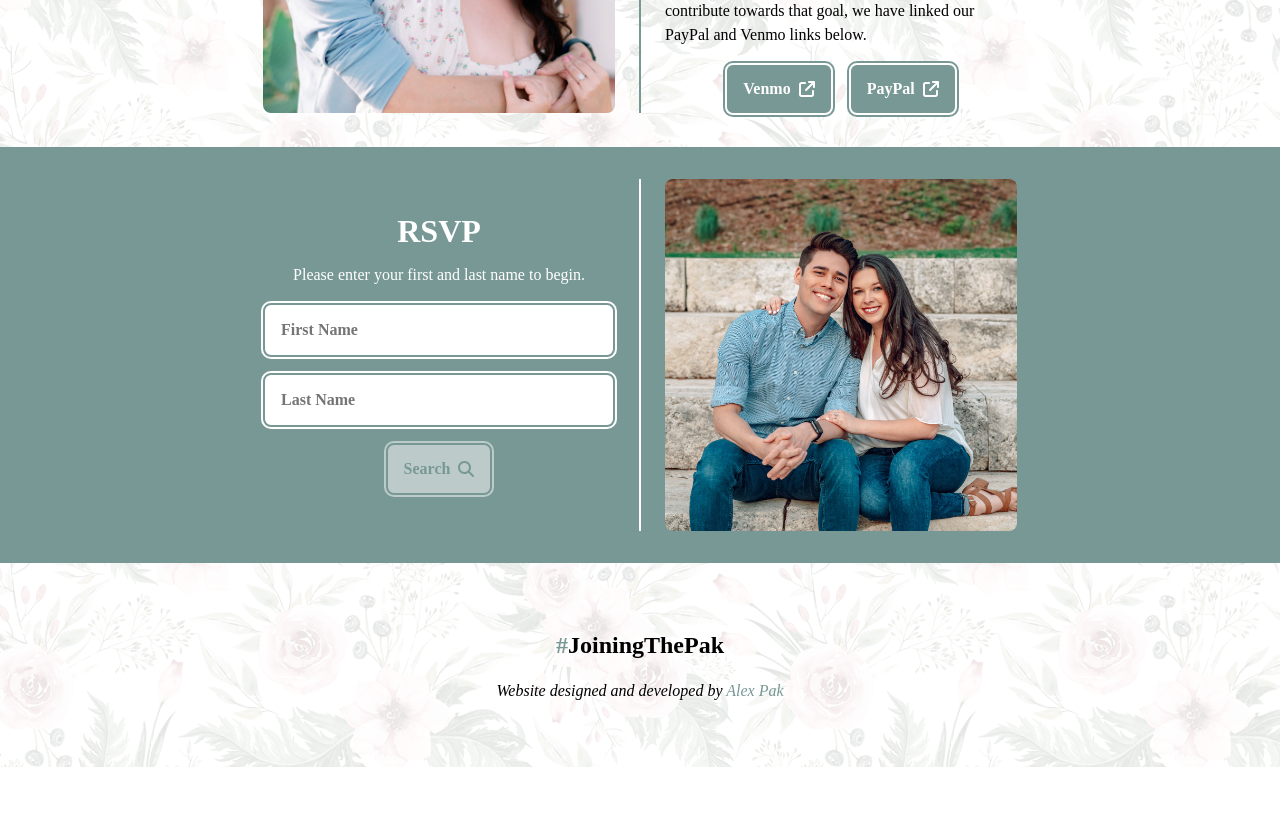
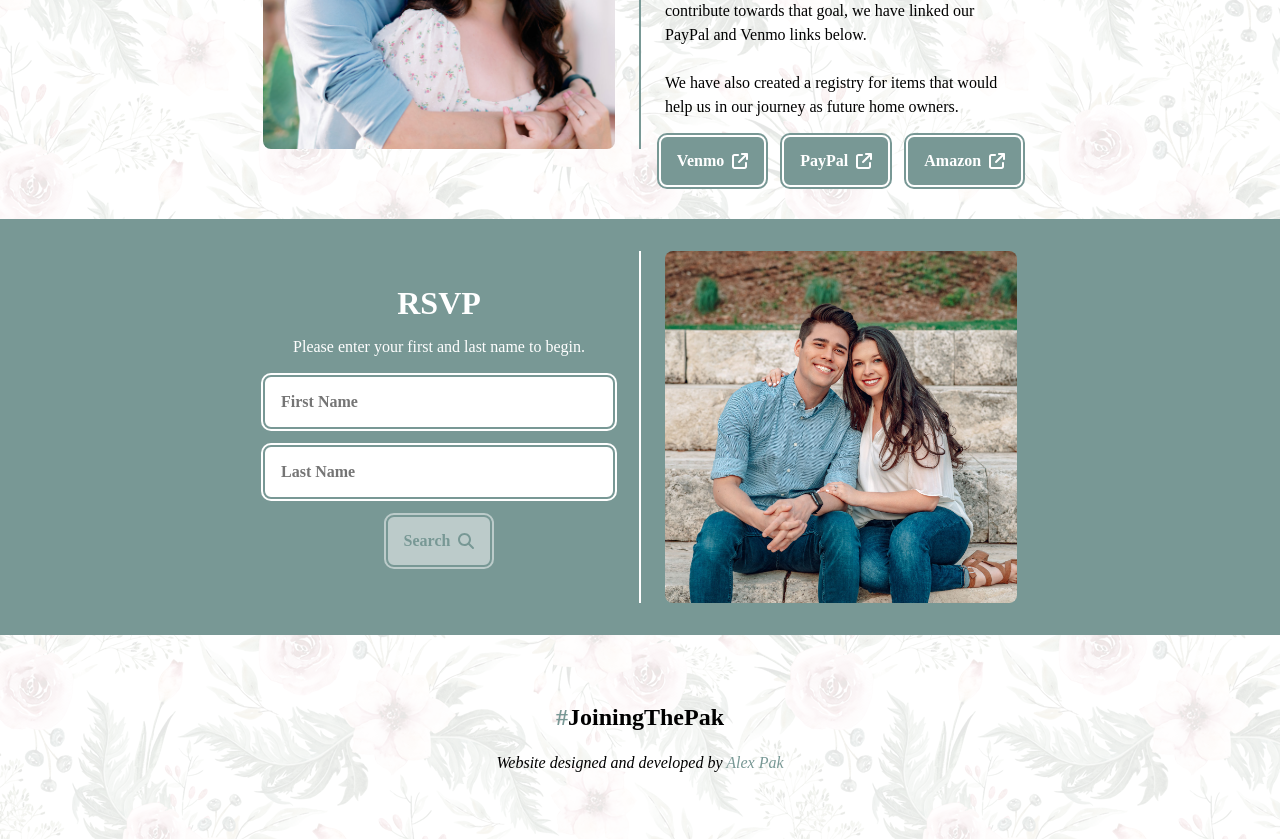
Before and after one commit to alexlpak/joining-the-pak, a React (Create React App) app: page / in a window 1280 px wide. Shown: the part 2020-2859 px from the top of the page. Before the commit the page ends 2787 px from the top, so only its background shows below. Built offline with nearby package versions, Linux system fonts and the light colour scheme; no server answers; a web font is replaced by a local one; what js-confetti would draw is missing.

Commit message:
added Amazon registry

```diff
--- a/src/sections/Registry.tsx
+++ b/src/sections/Registry.tsx
@@ -34,7 +34,7 @@ const SectionContentsWrapper = styled.div`
 `;
 
 const data = {
-    verbiage: `Thank you for being part of our special day. Your presence at our wedding is the greatest gift we could ask for!\n\nIn this next stage in our life, we have been working hard to save up to purchase our first home together.\n\nWhile we do not require a gift, if you'd like to contribute towards that goal, we have linked our PayPal and Venmo links below.`
+    verbiage: `Thank you for being part of our special day. Your presence at our wedding is the greatest gift we could ask for!\n\nIn this next stage in our life, we have been working hard to save up to purchase our first home together.\n\nWhile we do not require a gift, if you'd like to contribute towards that goal, we have linked our PayPal and Venmo links below.\n\nWe have also created a registry for items that would help us in our journey as future home owners.`
 };
 
 const RegistrySection = () => {
@@ -57,6 +57,7 @@ const RegistrySection = () => {
                     <ButtonWrapper>
                         <Button target='_blank' href={`https://venmo.com/?txn=pay&audience=public&recipients=Amber-McClanahan&note=Amber%20and%20Alex%20Wedding%20House%20Fund`} as={Link} icon={faExternalLink}>Venmo</Button>
                         <Button target='_blank' href={`https://www.paypal.com/paypalme/AmberMcClanahan?country.x=US&locale.x=en_US`} as={Link} icon={faExternalLink}>PayPal</Button>
+                    <Button target='_blank' href='https://www.amazon.com/wedding/registry/39BZ2D7UKSC1S' as={Link} icon={faExternalLink}>Amazon</Button>
                     </ButtonWrapper>
                 </RegistryContentsStyled>
             </SectionContentsWrapper>
```
